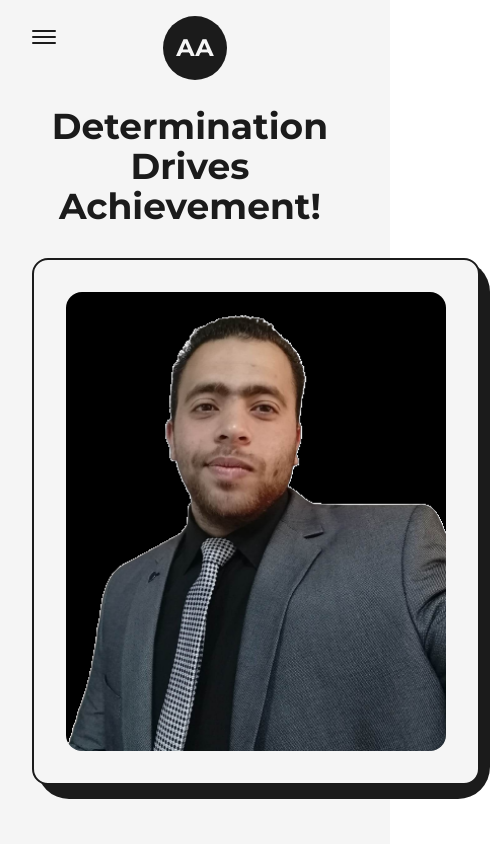
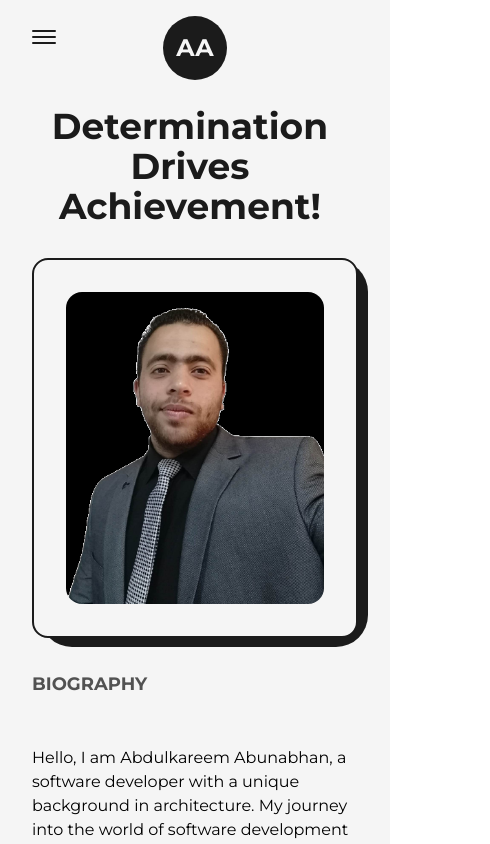
Before and after one commit to abdulkareemAbunabhan/my-portfolio, a Next.js app: page /about in a window 390 px wide. Shown: the top 844 px of the page, 490 px wide, since content can reach past the window. Built offline with nearby package versions, Linux system fonts and the light colour scheme.

Commit message:
fixed about page

```diff
--- a/src/pages/about.js
+++ b/src/pages/about.js
@@ -43,7 +43,7 @@
       <main className="flex flex-col items-center justify-center w-full dark:text-light">
         <Layout className="pt-16">
           <AnimatedText text="Determination Drives Achievement!" className="mb-16 lg:!text-7xl sm:!text-6xl xs:!text-4xl sm:mb-8"/>
-          <div className="grid w-full grid-cols-8 gap-16">
+          <div className="grid w-full grid-cols-8 gap-16 sm:gap-8">
             <div className="flex flex-col items-start justify-start col-span-4 sm:gap-8 md:order-2 md:col-span-8">
               <h2 className="mb-4 text-lg font-bold uppercase text-dark/75 dark:text-light/75">
                 Biography
```
